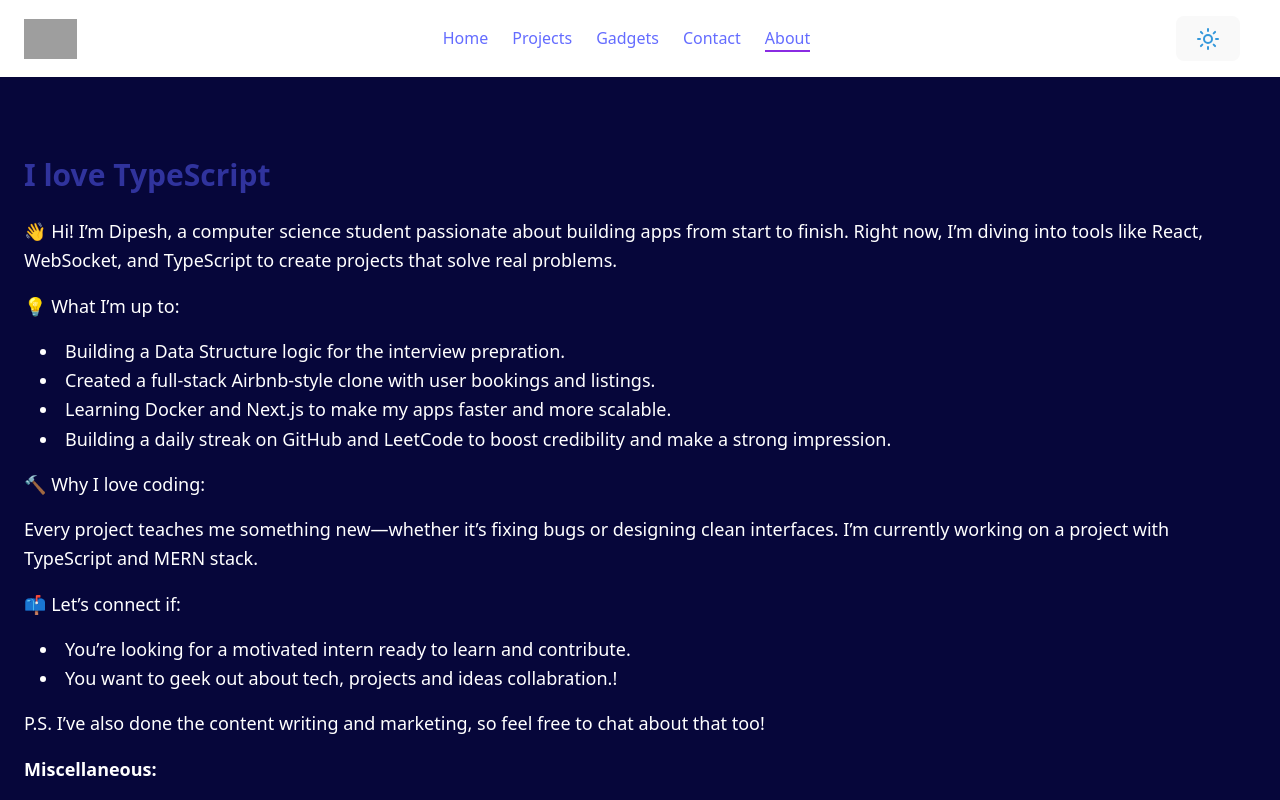
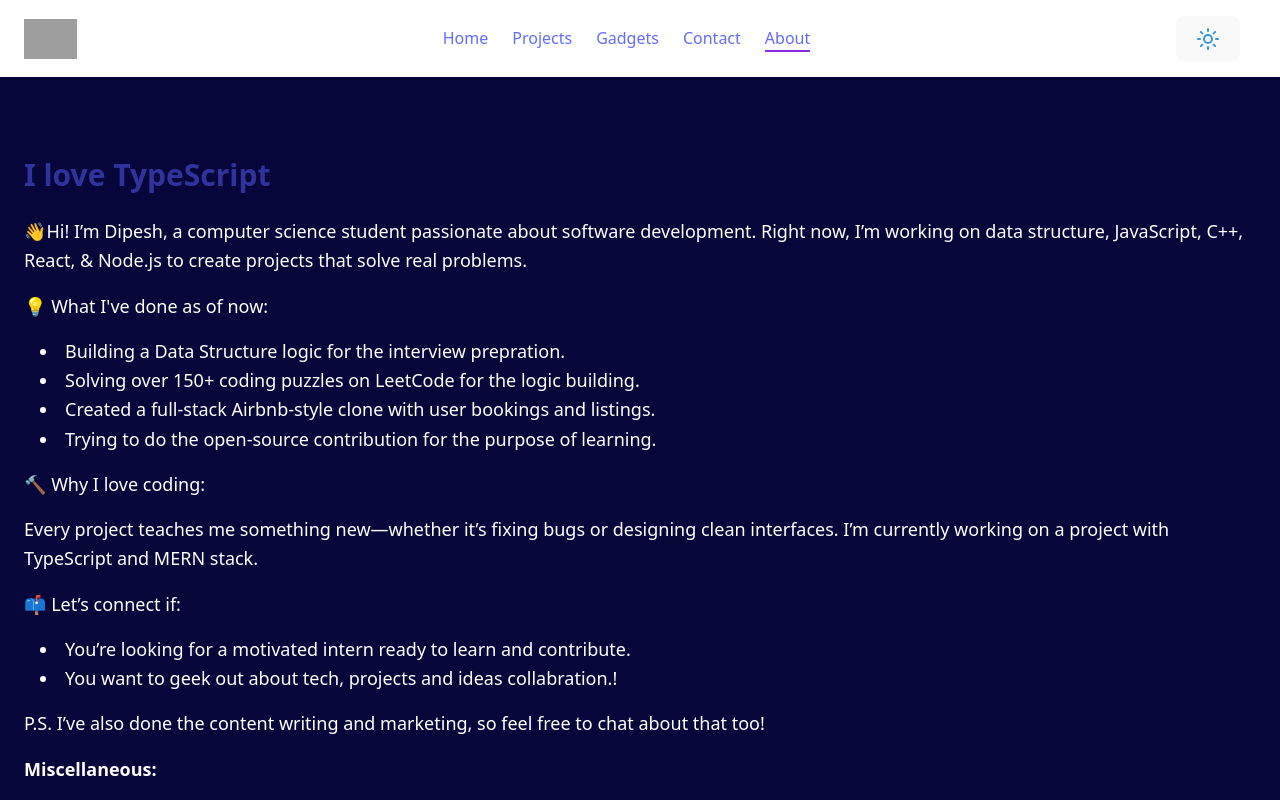
Before and after one commit to tech-dipesh/Portfolio-TS, a React (Vite) app: page /about in a window 1280 px wide. Shown: the top 800 px of the page. Built offline with nearby package versions, Linux system fonts and the light colour scheme; grey boxes are pictures that could not be loaded.

Commit message:
update the about page about minor change

```diff
--- a/src/components/pages/About.tsx
+++ b/src/components/pages/About.tsx
@@ -8,15 +8,14 @@ export default function About() {
       </h2>
 {/* my about page little bit about mysef */}
       <div className="mt-6 text-lg leading-relaxed space-y-4">
-        <p>👋 Hi! I’m Dipesh, a computer science student passionate about building apps from start to finish. Right now, I’m diving into tools like React, WebSocket, and TypeScript to create projects that solve real problems.</p>
-        <p>💡 What I’m up to:</p>
+        <p>👋Hi! I’m Dipesh, a computer science student passionate about software development. Right now, I’m working on data structure, JavaScript, C++, React, & Node.js to create projects that solve real problems.</p>
+        <p>💡 What I've done as of now:</p>
         <ul className="list-disc list-inside ml-4">
           <li>Building a Data Structure logic for the interview prepration.</li>
           {/* <li>Building a real-time chat app (like WhatsApp!) using WebSocket.</li> */}
+          <li>Solving over 150+ coding puzzles on LeetCode for the logic building.</li>
           <li>Created a full-stack Airbnb-style clone with user bookings and listings.</li>
-          <li>Learning Docker and Next.js to make my apps faster and more scalable.</li>
-          <li>Building a daily streak on GitHub and LeetCode to boost credibility and make a strong impression.</li>
-          {/* <li>Solving coding puzzles daily on LeetCode to sharpen my logic.</li> */}
+          <li>Trying to do the open-source contribution for the purpose of learning.</li>
         </ul>
         <p>🔨 Why I love coding:</p>
         <p>Every project teaches me something new—whether it’s fixing bugs or designing clean interfaces. I’m currently working on a project with TypeScript and MERN stack.</p>
@@ -32,6 +31,7 @@ export default function About() {
           <li>Quiz Competition Winner</li>
           <li>Wikipedia Writer</li>
         </ul>
+        <p>P.S. I’ve also done the content writing and marketing, so feel free to chat about that too!</p>
       </div>
 
       <div className="mt-auto w-full flex justify-center">
```
